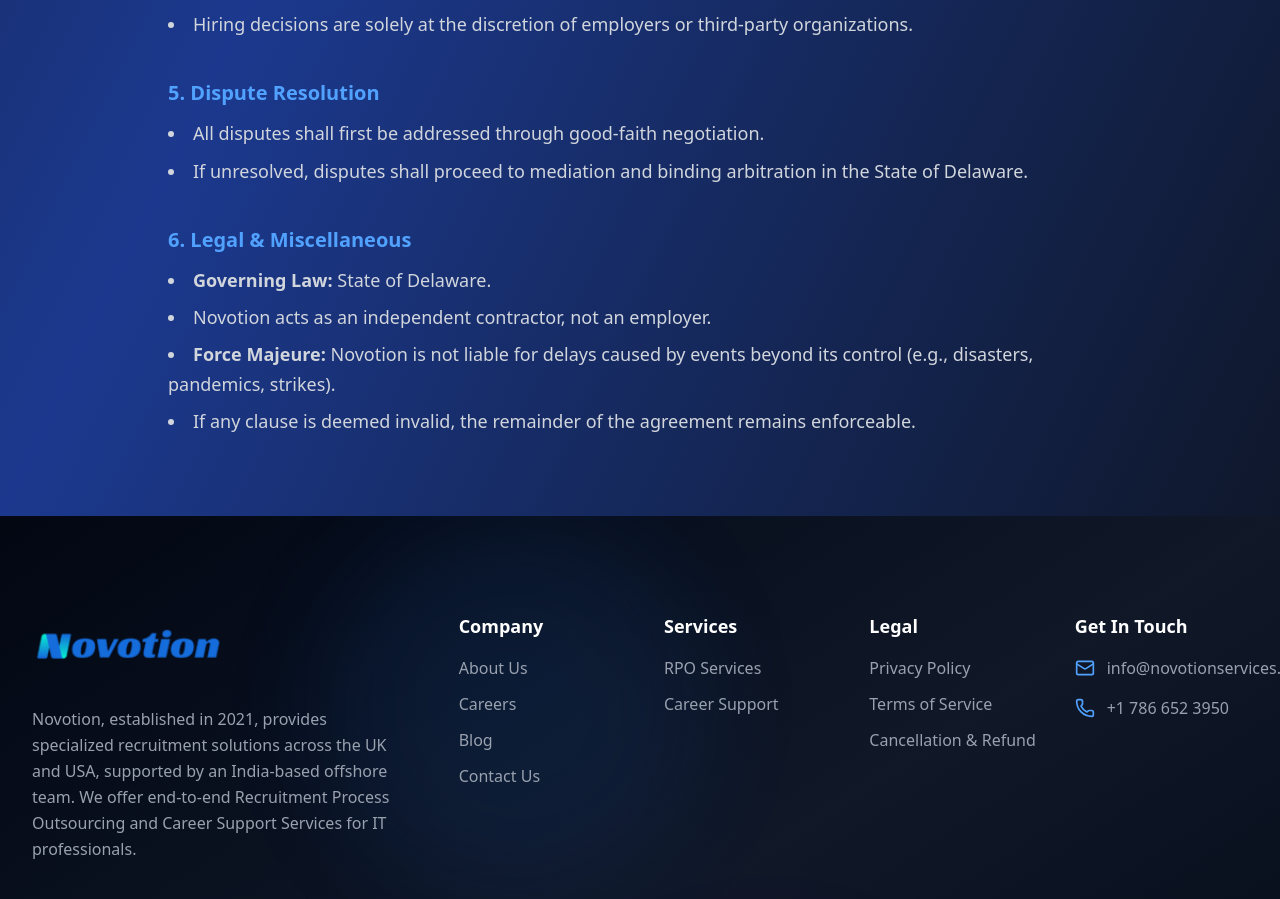
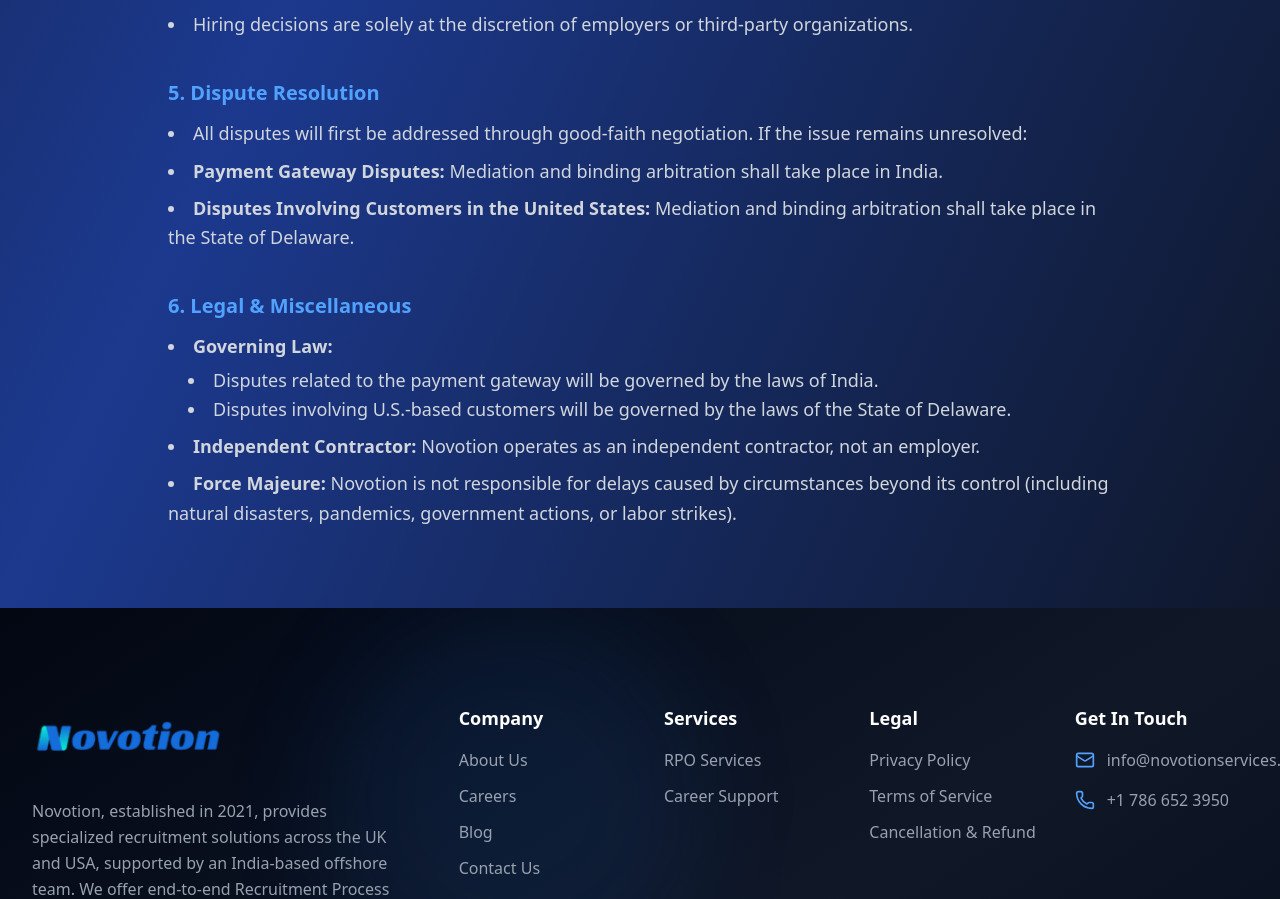
Before and after one commit to sheshansinh/finalnovotion, a Next.js app: page /terms in a window 1280 px wide. Shown: the part 2125-3024 px from the top of the page. Built offline with nearby package versions, Linux system fonts and the light colour scheme.

Commit message:
original changes of terms and review removed

```diff
--- a/src/app/terms/page.js
+++ b/src/app/terms/page.js
@@ -231,8 +231,9 @@
           <section>
             <h2 className="text-xl font-semibold text-blue-400 mb-3">5. Dispute Resolution</h2>
             <ul className="list-disc list-inside space-y-2">
-          <li>All disputes shall first be addressed through good-faith negotiation.</li>
-          <li>If unresolved, disputes shall proceed to mediation and binding arbitration in the State of Delaware.</li>
+              <li>All disputes will first be addressed through good-faith negotiation. If the issue remains unresolved:</li>
+              <li><strong>Payment Gateway Disputes:</strong> Mediation and binding arbitration shall take place in India.</li>
+              <li><strong>Disputes Involving Customers in the United States:</strong> Mediation and binding arbitration shall take place in the State of Delaware.</li>
             </ul>
           </section>
 
@@ -240,10 +241,15 @@
           <section>
             <h2 className="text-xl font-semibold text-blue-400 mb-3">6. Legal & Miscellaneous</h2>
             <ul className="list-disc list-inside space-y-2">
-          <li><strong>Governing Law:</strong> State of Delaware.</li>
-          <li>Novotion acts as an independent contractor, not an employer.</li>
-          <li><strong>Force Majeure:</strong> Novotion is not liable for delays caused by events beyond its control (e.g., disasters, pandemics, strikes).</li>
-          <li>If any clause is deemed invalid, the remainder of the agreement remains enforceable.</li>
+              <li><strong>Governing Law:</strong>
+                <ul className="list-disc list-inside ml-5 mt-1">
+                  <li>Disputes related to the payment gateway will be governed by the laws of India.</li>
+                  <li>Disputes involving U.S.-based customers will be governed by the laws of the State of Delaware.</li>
+                </ul>
+              </li>
+              <li><strong>Independent Contractor:</strong> Novotion operates as an independent contractor, not an employer.</li>
+              <li><strong>Force Majeure:</strong> Novotion is not responsible for delays caused by circumstances beyond its control (including natural disasters, pandemics, government actions, or labor strikes).</li>
+              {/* <li>If any clause is deemed invalid, the remainder of the agreement remains enforceable.</li> */}
             </ul>
           </section>
         </motion.div>
```
Lines whose indentation alone changed are shown as unchanged.
